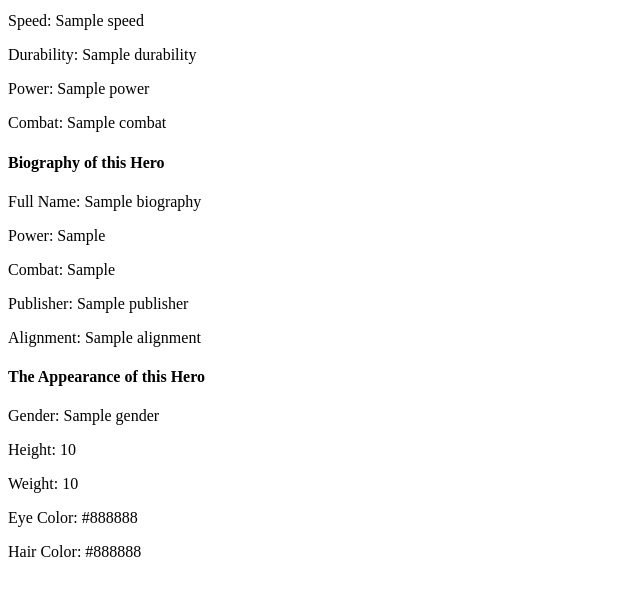
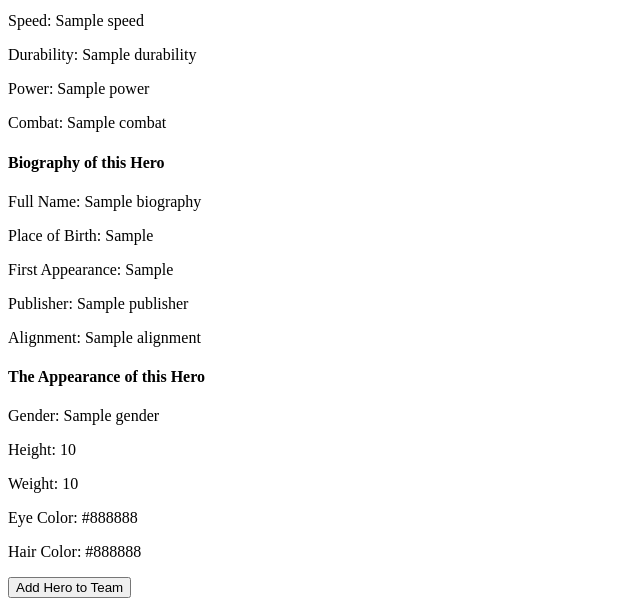
Before and after one commit to ASelviyan/Super-Hero, a Node server app: template views/list/details.ejs in a window 1280 px wide. Shown: the part 425-1031 px from the top of the page, without its empty margins (0-640 px from the left). Before the commit the page ends 982 px from the top, so only its background shows below. Run offline with Node 20, Linux system fonts and the light colour scheme; the template is opened without the code that fills it: most values are stand-ins (such as "Sample title", 1, 10 or a date in 2020); grey boxes marked "Sample" are stand-in pictures; some libraries are stand-ins or nearby versions.

```diff
--- a/controllers/heroes.js
+++ b/controllers/heroes.js
@@ -9,7 +9,7 @@ router.get('/list', (req, res) => {
 router.post('/list', async(req, res) =>{
   let heroURL = `https://superheroapi.com/api/${process.env.API_KEY}/search/${req.body.name}`
   const heroesData = await axios.get(heroURL)
-  console.log(heroesData.data.results[0])
+  // console.log(heroesData.data.results[0])
   res.render('list/details.ejs', {heroesData: heroesData.data.results[0]})
 })
 
--- a/models/hero.js
+++ b/models/hero.js
@@ -11,6 +11,7 @@ module.exports = (sequelize, DataTypes) => {
      */
     static associate(models) {
       // define association here
+      models.hero.belongsTo(models.user)
     }
   }
   hero.init({
--- a/models/user.js
+++ b/models/user.js
@@ -11,6 +11,7 @@ module.exports = (sequelize, DataTypes) => {
      */
     static associate(models) {
       // define association here
+      models.user.hasMany(models.hero)
     }
   }
   user.init({
--- a/package.json
+++ b/package.json
@@ -26,6 +26,7 @@
     "ejs": "^3.1.6",
     "express": "^4.17.1",
     "express-ejs-layouts": "^2.5.0",
+    "method-override": "^3.0.0",
     "pg": "^8.5.1",
     "rowdy-logger": "^1.0.2",
     "sequelize": "^6.5.0"
--- a/server.js
+++ b/server.js
@@ -5,6 +5,7 @@ const rowdy = require('rowdy-logger')
 const cookieParser = require('cookie-parser')
 const db = require('./models')
 const cryptoJS = require('crypto-js')
+const methodOverride = require('method-override')
 
 
 //app config
@@ -20,6 +21,7 @@ app.use(require('express-ejs-layouts'))
 //note: it allows you to use the req.body and mostly needed for post and put
 app.use(express.urlencoded({ extended: false }))
 app.use(cookieParser())
+app.use(methodOverride('_method'))
 
 // DIY middleware
 // auth middleware
@@ -68,6 +70,6 @@ app.use('/users', require('./controllers/users'))
 app.use('/heroes', require('./controllers/heroes'))
 
 app.listen(PORT, () => {
-    console.log("server is running on port 3000")
+    console.log("server is running on port 5000")
     rowdyRes.print()
 })
--- a/views/list/details.ejs
+++ b/views/list/details.ejs
@@ -13,8 +13,8 @@
 
 <h4>Biography of this Hero</h4>
 <p>Full Name: <%=heroesData.biography['full-name']%></p>
-<p>Power: <%=heroesData.biography['place-of-birth']%></p>
-<p>Combat: <%=heroesData.biography['first-appearance']%></p>
+<p>Place of Birth: <%=heroesData.biography['place-of-birth']%></p>
+<p>First Appearance: <%=heroesData.biography['first-appearance']%></p>
 <p>Publisher: <%=heroesData.biography.publisher%></p>
 <p>Alignment: <%=heroesData.biography.alignment%></p>
 
@@ -24,3 +24,9 @@
 <p>Weight: <%=heroesData.appearance.weight%></p>
 <p>Eye Color: <%=heroesData.appearance['eye-color']%></p>
 <p>Hair Color: <%=heroesData.appearance['hair-color']%></p>
+
+<!-- made a button to add this spacific hero to the team -->
+<form action="/users/team" method="POST">
+    <input hidden type="text" name="name" value="<%=heroesData.name%>">
+    <button type="submit">Add Hero to Team</button>
+</form>
--- a/views/teams.ejs
+++ /dev/null
@@ -1 +0,0 @@
-<h2>teams page</h2>
```
Also changed, not shown: controllers/users.js (+35 -1 lines), views/user/edit.ejs (added, +9 -0 lines), views/user/team.ejs (added, +11 -0 lines), 1 other file.
